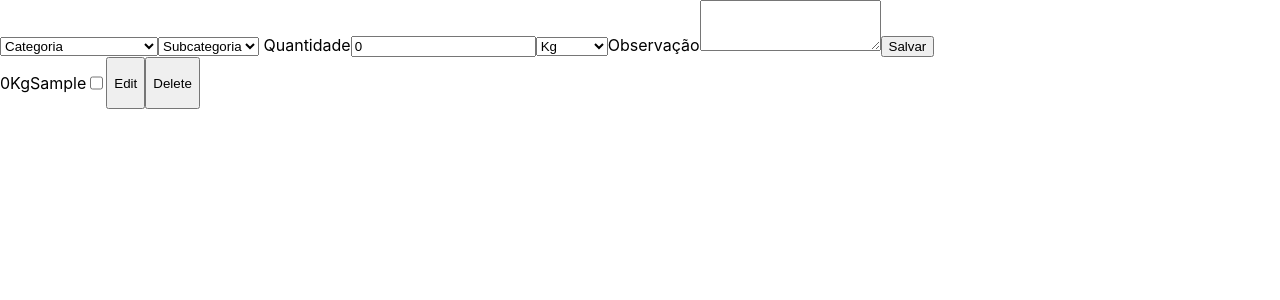
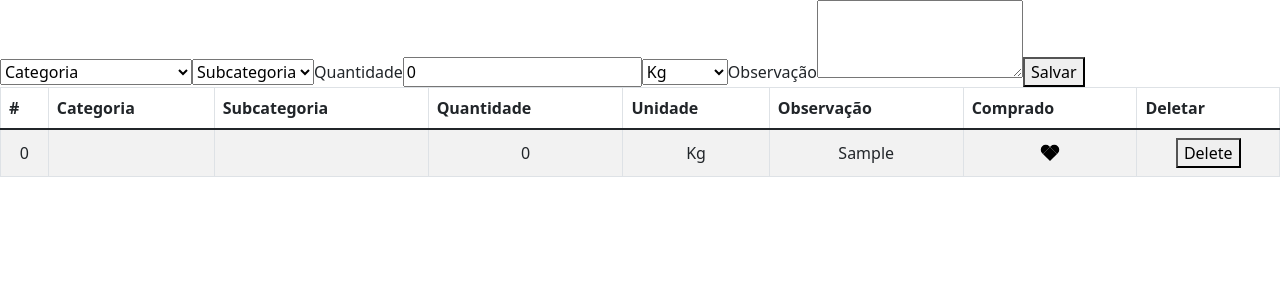
Before and after one commit to MarcoMecenasFilho/lembrei, a React (Create React App) app: page / in a window 1280 px wide. Both pictures are taken after typing "Sample" into the empty fields and a click on the button "Salvar". Shown: the top 300 px of the page. Built offline with nearby package versions, Linux system fonts and the light colour scheme.

Commit message:
correçao de bug checkbox e implementacao da tabela

```diff
--- a/package.json
+++ b/package.json
@@ -6,7 +6,9 @@
     "@testing-library/jest-dom": "^5.16.1",
     "@testing-library/react": "^12.1.2",
     "@testing-library/user-event": "^13.5.0",
+    "bootstrap": "^5.1.3",
     "react": "^17.0.2",
+    "react-bootstrap": "^2.1.2",
     "react-dom": "^17.0.2",
     "react-scripts": "5.0.0",
     "web-vitals": "^2.1.4"
--- a/src/App.js
+++ b/src/App.js
@@ -2,6 +2,7 @@ import React from "react";
 import { BrowserRouter, Route, Switch } from "react-router-dom";
 import AppProvider from "./context/AppProvider";
 import TodoList from "./pages/TodoList";
+import 'bootstrap/dist/css/bootstrap.min.css';
 
 
 function App() {
--- a/src/components/Header.jsx
+++ b/src/components/Header.jsx
@@ -91,7 +91,7 @@ export default function Header() {
   return (
   <div>
     <form onSubmit={ (e) => clickSubmit(e) }>
-      <select onChange={(e) => handleCategory(e)} name="category">
+      <select onChange={(e) => handleCategory(e)} name="category" required>
         <option value="categoria">Categoria</option>
         {categories.map((category) => (
           <option value={category}>{category}</option>
@@ -103,7 +103,7 @@ export default function Header() {
           <input value={subcategoryText} name="subcategoryOther" type="text" onChange={ (e) => handleChange(e)} placeholder='Subcategoria' required />
         </>
       ) : (
-        <select name="subcategory" onChange={(e) => handleChange(e)}>
+        <select name="subcategory" onChange={(e) => handleChange(e)} required>
           <option>Subcategoria</option>
           {validate && subcategories.map((subcat) => (
             <option value={subcat}>{subcat}</option>
--- a/src/context/AppProvider.js
+++ b/src/context/AppProvider.js
@@ -6,12 +6,15 @@ export default function AppProvider({ children }) {
 
   const [actualList, setActualList ] = useState([]);
   const [idGlobal, setIdGlobal] = useState(0)
+  const [checkboxList, setCheckboxList] = useState([])
 
   const context = {
     actualList,
     setActualList,
     idGlobal,
-    setIdGlobal
+    setIdGlobal,
+    checkboxList,
+    setCheckboxList
   };
 
   return (
--- a/src/index.js
+++ b/src/index.js
@@ -3,6 +3,7 @@ import ReactDOM from 'react-dom';
 import './index.css';
 import App from './App';
 import reportWebVitals from './reportWebVitals';
+
 
 ReactDOM.render(
   <React.StrictMode>
--- a/src/pages/TodoList.jsx
+++ b/src/pages/TodoList.jsx
@@ -2,18 +2,27 @@ import React, {useContext} from 'react';
 import { useEffect } from 'react';
 import Header from '../components/Header';
 import AppContext from '../context/AppContext';
+import '../style/TodoList.css'
+import Table from 'react-bootstrap/Table';
 
 
 export default function TodoList() {
-  const {actualList, setActualList, idGlobal } = useContext(AppContext);
+  const {actualList, setActualList, idGlobal, checkboxList, setCheckboxList } = useContext(AppContext);
 
   useEffect(() => {
     if(!localStorage.getItem('checkbox-items')) {
       localStorage.setItem('checkbox-items', JSON.stringify([]))
     }
+    const checkList = JSON.parse(localStorage.getItem("checkbox-items"))
+      setCheckboxList(checkList)
   }, [])
 
   function deleteProduct({target}) {
+    const checkboxFiltered = checkboxList.filter((elem) => (
+      elem !== target.value
+    ))
+    setCheckboxList(checkboxFiltered)
+    localStorage.setItem('checkbox-items', JSON.stringify(checkboxFiltered))
     const listFiltered = actualList.filter((ids) => (Number(target.value) !== ids.idProduct
       ))
       setActualList(listFiltered)
@@ -21,57 +30,82 @@ export default function TodoList() {
         buyList: listFiltered,
         id: idGlobal,
       }))
-
-    const checkboxStore = JSON.parse(localStorage.getItem('checkbox-items'))
-    const checkboxFiltered = checkboxStore.filter((elem) => (
-      elem !== target.value
-    ))
-
-    localStorage.setItem('checkbox-items', JSON.stringify(checkboxFiltered))
+      document.location.reload()
   }
 
 
   function cheboxLocal({target}) {
-    const checkboxStore = JSON.parse(localStorage.getItem('checkbox-items'))
-    console.log(target.value)
-    if(checkboxStore.some((id) => Number(id) === Number(target.value))) {
-      const checkboxFiltered = checkboxStore.filter((elem) => (
+    if(!checkboxList.some((id) => Number(id) === Number(target.value))) {
+      setCheckboxList([...checkboxList, target.value])
+      localStorage.setItem('checkbox-items', JSON.stringify([...checkboxList, target.value]))
+    }
+    if(checkboxList.some((id) => Number(id) === Number(target.value))) {
+      const checkboxFiltered = checkboxList.filter((elem) => (
         elem !== target.value
       ))
-
+        setCheckboxList(checkboxFiltered)
       localStorage.setItem('checkbox-items', JSON.stringify(checkboxFiltered))
     }
-    if(!checkboxStore.some((id) => Number(id) === Number(target.value))) {
-      localStorage.setItem('checkbox-items', JSON.stringify([...checkboxStore, target.value]))
+    console.log(checkedBox(target.value))
+  }
+
+  function checkedBox(idvalue) {
+    const result = checkboxList.some((id) => Number(idvalue) ===  Number(id))
+    if(result) {
+      return true
     }
   }
 
-  function checkedBox(value) {
-    const checkboxStore = JSON.parse(localStorage.getItem('checkbox-items'))
-    if (checkboxStore.some((id) => Number(id) === Number(value))) {
-      return true;
-    }
-  }
+  const tableHeader = [
+    "Categoria",
+    "Subcategoria",
+    "Quantidade",
+    "Unidade",
+    "Observação",
+    "Comprado",
+    "Deletar"
+  ]
+
+  const list = (
+    <div className='="table-list' >
+      <Table responsive striped bordered hover>
+        <thead>
+            <tr>
+              <th>#</th>
+              {tableHeader.map((elem, index) => (
+                <th key={index}>{elem}</th>
+              ))}
+            </tr>
+        </thead>
+      <tbody>
+        {actualList.map((elem, index) => (
+          <tr key={index} className= {checkedBox(elem.idProduct) && "scratched" } >
+            <td><p>{index}</p></td>
+            {elem.categoryText === "" ? <td><p>{elem.category}</p></td> :
+            <td><p>{elem.categoryText}</p></td>}
+            {elem.subcategoryText === "" ? (<td><p>{elem.subcategory}</p></td>) :
+            (<td><p>{elem.subcategoryText}</p></td>)}
+            <td><p>{elem.quantity}</p></td>
+            <td><p>{elem.unit}</p></td>
+            <td><p>{elem.note}</p></td>
+            <td>
+              <input type="checkbox" value={elem.idProduct} onClick={(e) => cheboxLocal(e)} checked={checkedBox(elem.idProduct,) } />
+            </td>
+            <td>
+              <button type="button" value={elem.idProduct} onClick={(e) => deleteProduct(e)} >Delete</button>
+            </td>
+          </tr>
+      ))}
+
+      </tbody>
+    </Table>
+  </div>
+  )
 
   return (
     <div>
       <Header />
-      <div>
-        {actualList.map((elem) => (
-          <div style={{display: "flex"}}>
-          {elem.categoryText === "" ? <p>{elem.category}</p> :
-          <p>{elem.categoryText}</p>}
-          {elem.subcategoryText === "" ? (<p>{elem.subcategory}</p>) :
-          (<p>{elem.subcategoryText}</p>)}
-          <p>{elem.quantity}</p>
-          <p>{elem.unit}</p>
-          <p>{elem.note}</p>
-          <input type="checkbox" value={elem.idProduct} checked={checkedBox(elem.idProduct)}  onClick={(e) => cheboxLocal(e)} />
-          <button type="button">Edit</button>
-          <button type="button" value={elem.idProduct} onClick={(e) => deleteProduct(e)} >Delete</button>
-          </div>
-        ))}
-      </div>
+      {list}
     </div>
   );
 }
--- /dev/null
+++ b/src/style/TodoList.css
@@ -0,0 +1,66 @@
+
+input[type="checkbox"] {
+  height: 10px;
+  width: 10px;
+  background-color: rgb(0, 0, 0);
+  position: relative;
+  outline: none;
+  transform: rotate(45deg);
+  -webkit-appearance: none;
+}
+
+input[type="checkbox"]:before {
+  position: absolute;
+  content: "";
+  background-color: rgb(0, 0, 0);
+  height: 60%;
+  width: 100%;
+  top: -59%;
+  border-radius: 75px 75px 0 0;
+}
+
+input[type="checkbox"]:after {
+  position: absolute;
+  content: "";
+  background-color: rgb(0, 0, 0);
+  height: 60%;
+  width: 100%;
+  transform: rotate(-90deg);
+  border-radius: 75px 75px 0 0;
+  top: 20%;
+  right: 79%;
+}
+
+input[type="checkbox"]:checked,
+input[type="checkbox"]:checked:before,
+input[type="checkbox"]:checked:after{
+  background-color: red;
+}
+
+.scratched {
+  text-decoration: line-through red;
+}
+
+.table-list {
+    width: 99%;
+    margin-left: 0.5%;
+    text-align: center;
+  }s
+
+tr {
+  align-items: center;
+}
+
+td {
+  text-align: center;
+  max-width: 200px;
+  word-break: break-word;
+  vertical-align: middle;
+}
+
+td p {
+  margin: 0;
+  align-items: center;
+  display: flex;
+  justify-content: center;
+}
```
Also changed, not shown: 1 other file (tests, documents, lock files or other folders).
